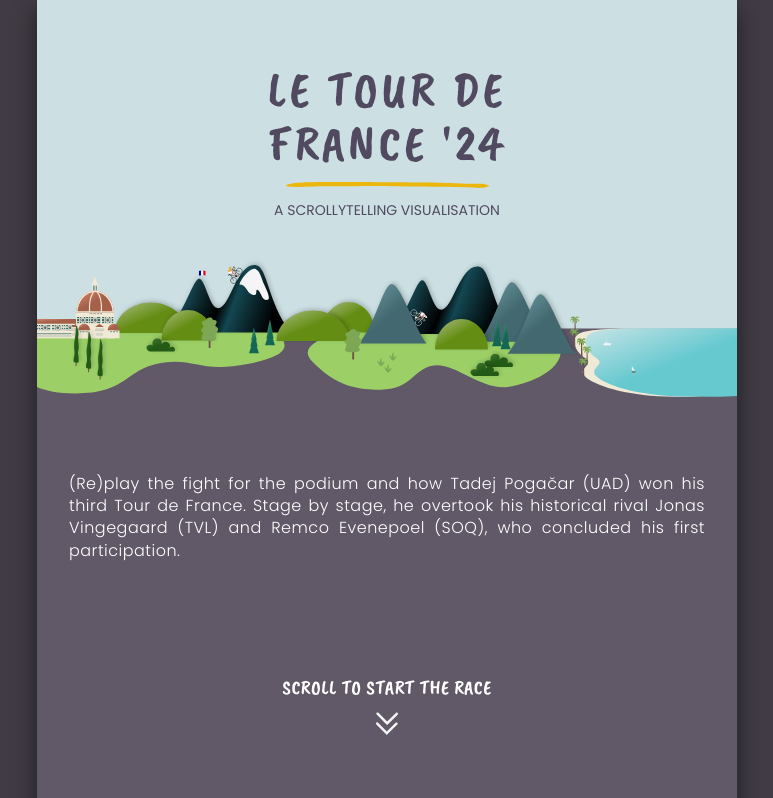
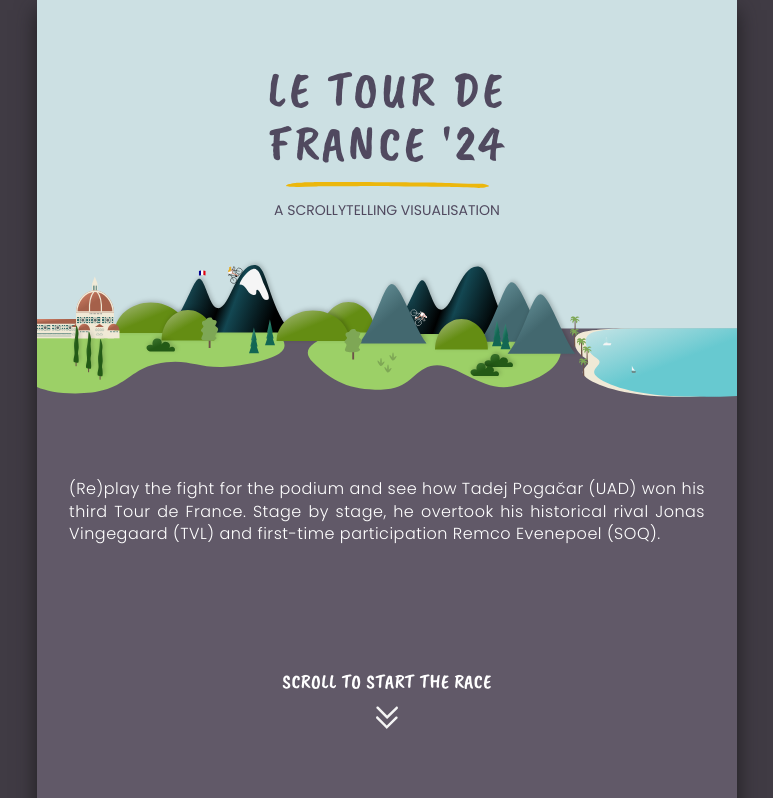
Before and after one commit to floreperche/tour-de-france-2024, a Svelte app: page / in a window 1280 px wide. Shown: the top 798 px of the page, without its empty margins (253-1026 px from the left). Built offline with nearby package versions, Linux system fonts and the light colour scheme.

Commit message:
final updates

```diff
--- a/src/components/Header.svelte
+++ b/src/components/Header.svelte
@@ -30,10 +30,9 @@
   <!-- Description -->
   <div class="description">
     <p>
-      (Re)play the fight for the podium and how Tadej Pogačar (UAD) won his
+      (Re)play the fight for the podium and see how Tadej Pogačar (UAD) won his
       third Tour de France. Stage by stage, he overtook his historical rival
-      Jonas Vingegaard (TVL) and Remco Evenepoel (SOQ), who concluded his first
-      participation.
+      Jonas Vingegaard (TVL) and first-time participation Remco Evenepoel (SOQ).
     </p>
 
     <div class="scroll-indicator">
```
